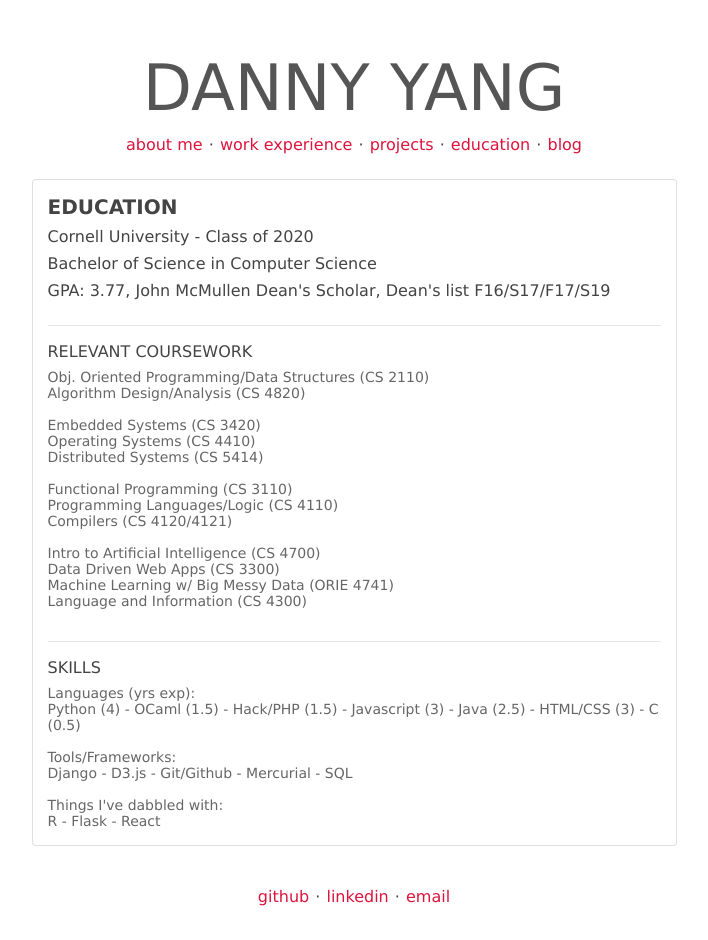
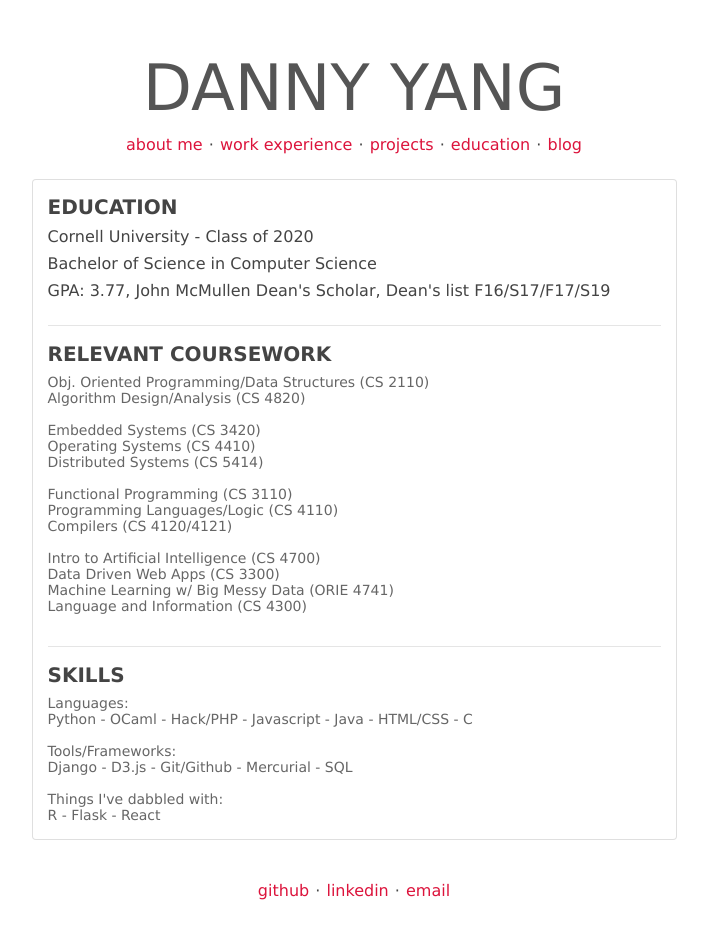
Before and after one commit to yangdanny97/yangdanny97.github.io, a Jekyll site: the page built from education/index.html, in a window 1280 px wide. Shown: the whole page, without its empty margins (286-994 px from the left). Built offline with Jekyll 4.4.1, drawn with Linux system fonts in a browser that asks for light colours.

Commit message:
update education

```diff
--- a/education/index.html
+++ b/education/index.html
@@ -9,14 +9,14 @@ title: Danny Yang - Education
         <h4>Bachelor of Science in Computer Science </h4>
         <h4>GPA: 3.77, John McMullen Dean's Scholar, Dean's list F16/S17/F17/S19</h4>
         <hr>
-        <h4>RELEVANT COURSEWORK</h4>
+        <h3>RELEVANT COURSEWORK</h3>
         <p>Obj. Oriented Programming/Data Structures (CS 2110)<br>Algorithm Design/Analysis (CS 4820)</p>
         <p>Embedded Systems (CS 3420)<br>Operating Systems (CS 4410)<br>Distributed Systems (CS 5414)</p>
         <p>Functional Programming (CS 3110)<br>Programming Languages/Logic (CS 4110)<br>Compilers (CS 4120/4121)</p>
         <p>Intro to Artificial Intelligence (CS 4700)<br>Data Driven Web Apps (CS 3300)<br>Machine Learning w/ Big Messy Data (ORIE 4741) <br>Language and Information (CS 4300)</p>
         <hr>
-        <h4>SKILLS</h4>
-        <p>Languages (yrs exp): <br>Python (4) - OCaml (1.5) - Hack/PHP (1.5) - Javascript (3) - Java (2.5) - HTML/CSS (3) - C (0.5)</p>
+        <h3>SKILLS</h3>
+        <p>Languages: <br>Python - OCaml - Hack/PHP - Javascript - Java - HTML/CSS - C</p>
         <p>Tools/Frameworks: <br>Django - D3.js - Git/Github - Mercurial - SQL </p>
         <p>Things I've dabbled with: <br>R - Flask - React</p>
     </div>
```
